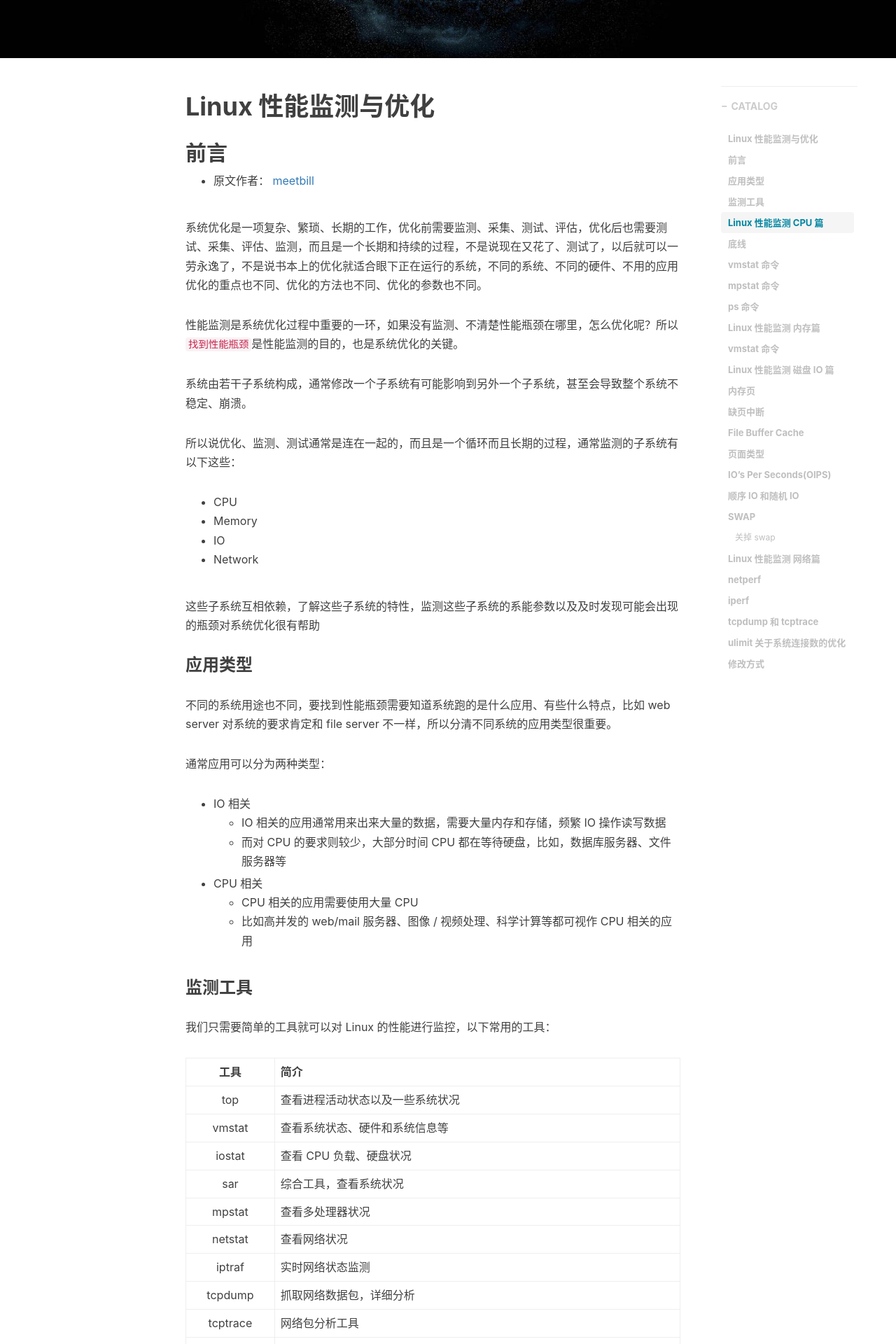
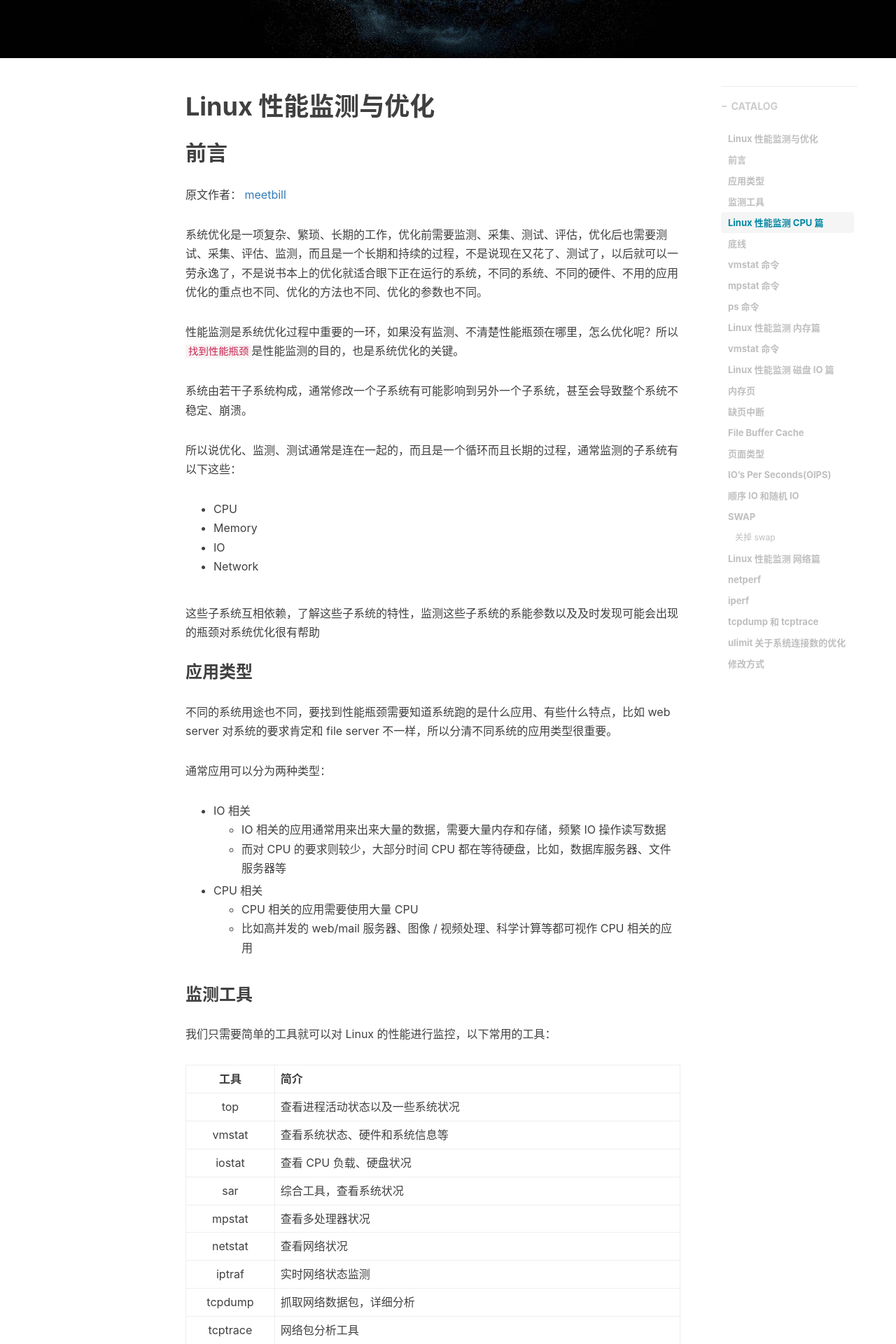
Before and after one commit to yuantianchi/sky.github.io, a Jekyll site: the page built from _posts/2018-11-28-linux监测与优化.md, in a window 1280 px wide. Shown: the part 440-2360 px from the top of the page at 70% size. Built offline with Jekyll 4.4.1, drawn with Linux system fonts in a browser that asks for light colours; nearby versions of some CDN libraries; comment, search, counter and statistics services are not loaded.

```diff
--- a/_posts/2018-11-28-linux监测与优化.md
+++ b/_posts/2018-11-28-linux监测与优化.md
@@ -16,7 +16,7 @@ tags:
 
 
 ## 前言
-* 原文作者： [meetbill](#https://github.com/meetbill)
+原文作者： [meetbill](#https://github.com/meetbill)
 
 系统优化是一项复杂、繁琐、长期的工作，优化前需要监测、采集、测试、评估，优化后也需要测试、采集、评估、监测，而且是一个长期和持续的过程，不是说现在又花了、测试了，以后就可以一劳永逸了，不是说书本上的优化就适合眼下正在运行的系统，不同的系统、不同的硬件、不用的应用优化的重点也不同、优化的方法也不同、优化的参数也不同。
 
```
